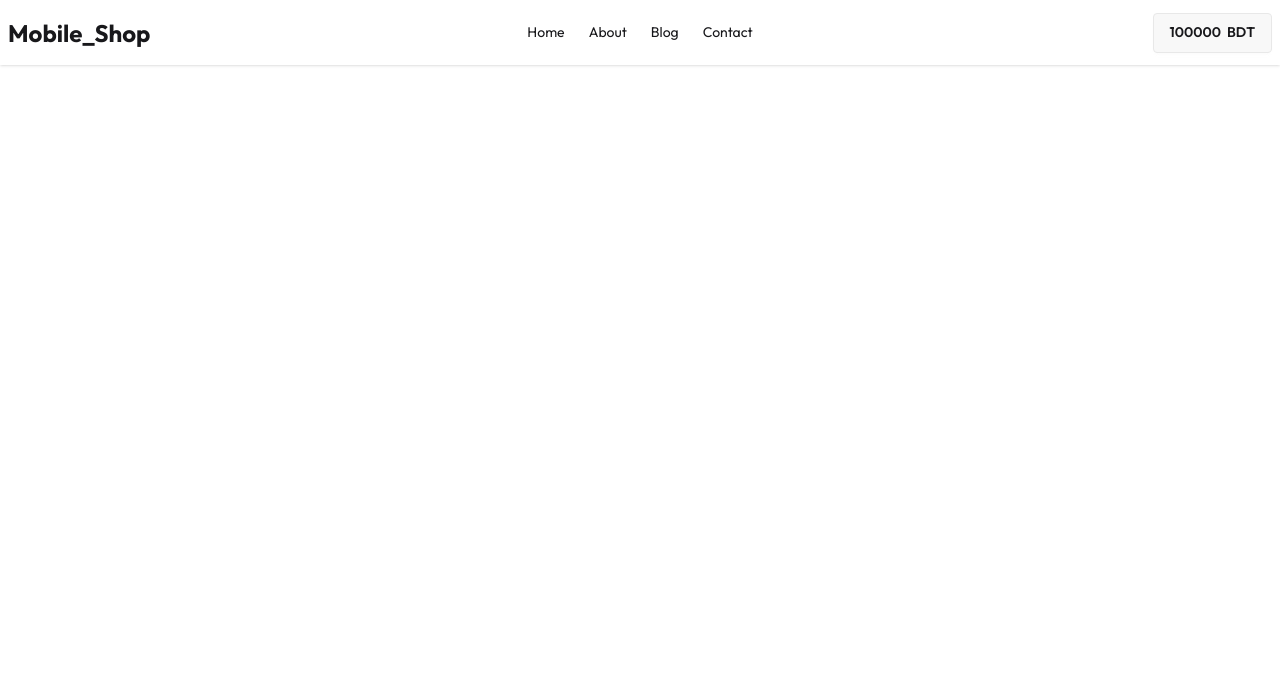
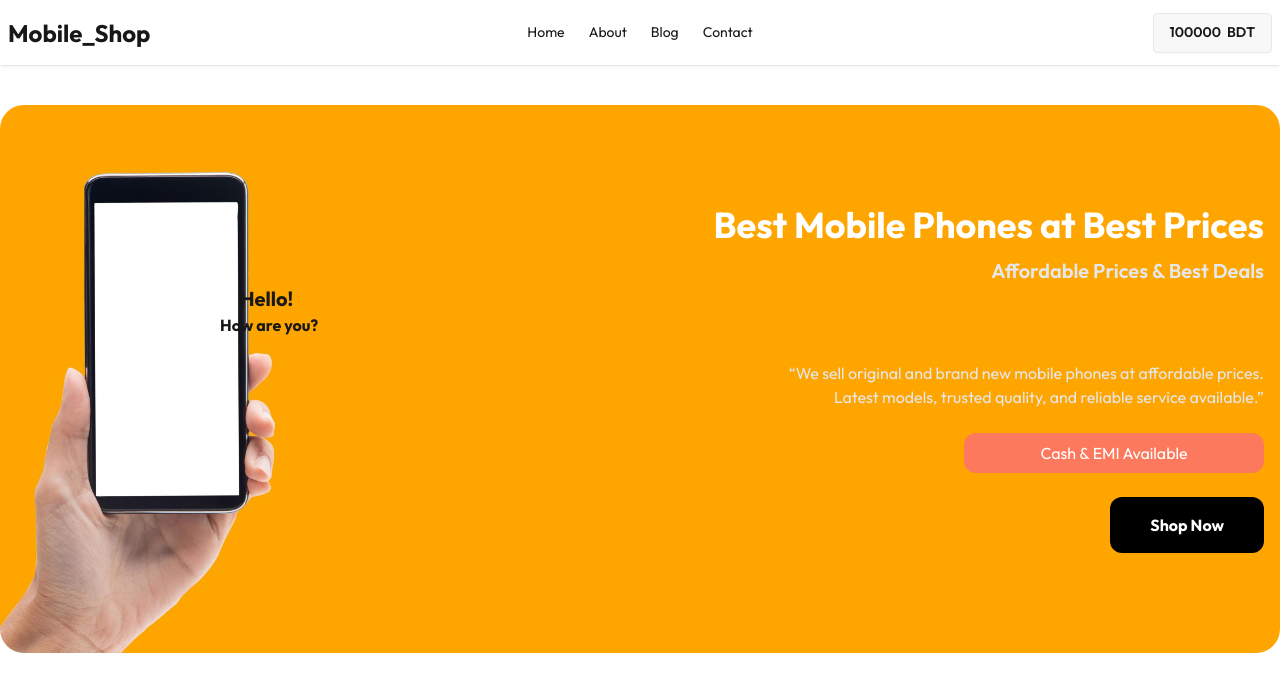
Before and after one commit to jahiddeveloper/Mobile-Shop, a React (Vite) app: page / in a window 1280 px wide. Shown: the top 692 px of the page. Built offline with nearby package versions, Linux system fonts and the light colour scheme.

Commit message:
Hero section design compleat

```diff
--- a/src/App.jsx
+++ b/src/App.jsx
@@ -1,4 +1,5 @@
 import './App.css'
+import Hero from './Componenet/Hero/Hero'
 import Navbar from './Componenet/Navbar/Navbar'
 
 function App() {
@@ -6,6 +7,7 @@ function App() {
   return (
     <>
       <Navbar></Navbar>
+      <Hero></Hero>
     </>
   )
 }
--- /dev/null
+++ b/src/Componenet/Hero/Hero.jsx
@@ -0,0 +1,34 @@
+import React from "react";
+
+const Hero = () => {
+  return (
+    <div className="mt-5 md:mt-10 container pr-3 md:pr-4 md:mx-auto bg-[url(./assets/backgroun.jpg)] bg-cover bg-center py-10 md:py-25 rounded-3xl">
+      <h1 className="text-right text-4xl font-bold text-white">
+        Best Mobile Phones at Best Prices
+      </h1>
+      <h3 className="text-right text-xl font-semibold mt-3 text-gray-200">
+        Affordable Prices & Best Deals
+      </h3>
+      <p className="font-bold text-xl ml-60 hidden md:block">Hello!</p>
+      <p className="font-bold ml-55 hidden md:block">How are you?</p>
+      <div className="flex justify-end">
+        <p className="text-right mt-6 text-gray-200 w-120">
+          “We sell original and brand new mobile phones at affordable prices.
+          Latest models, trusted quality, and reliable service available.”
+        </p>
+      </div>
+      <div className="flex justify-end">
+        <p className="mt-6 text-white bg-[#fd795e] py-2 text-center w-75 rounded-xl">
+          Cash & EMI Available
+        </p>
+      </div>
+      <div className="flex justify-end mt-6">
+        <button className="bg-black text-white cursor-pointer px-5 md:px-10 py-4 rounded-lg md:rounded-xl font-bold hover:bg-white hover:text-black hover:transition duration-400">
+          Shop Now
+        </button>
+      </div>
+    </div>
+  );
+};
+
+export default Hero;
```
Also changed, not shown: src/assets/backgroun.jpg (added).
